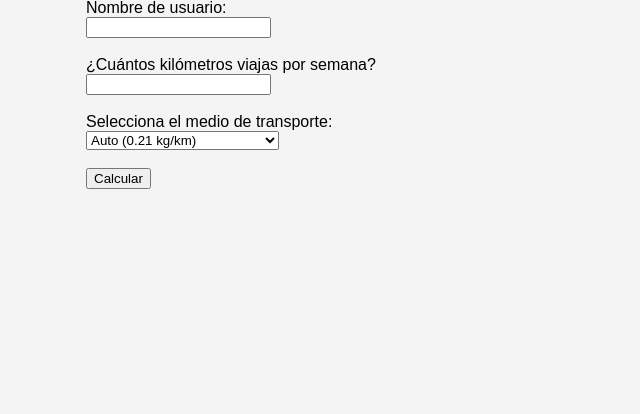
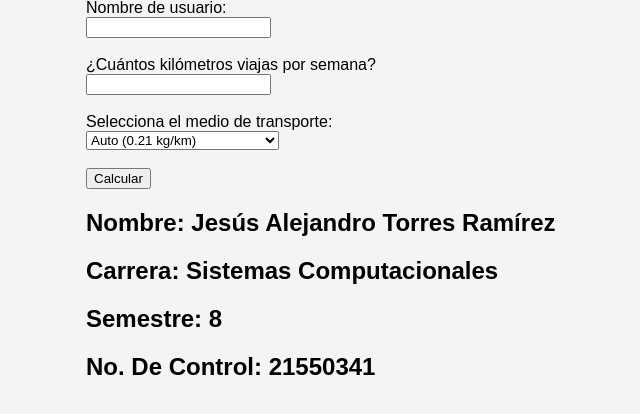
Before and after one commit to yisus2099/Calculadora-Carbono, a Flask app: page / in a window 1280 px wide. Shown: the part 134-548 px from the top of the page, without its empty margins (304-944 px from the left). Run offline with Flask 3, Linux system fonts and the light colour scheme.

Commit message:
update UI

```diff
--- a/templates/index.html
+++ b/templates/index.html
@@ -43,5 +43,12 @@
             {% endfor %}
         </ul>
     {% endif %}
+
+    <div>
+        <h2>Nombre: Jesús Alejandro Torres Ramírez</h2>
+        <h2>Carrera: Sistemas Computacionales</h2>
+        <h2>Semestre: 8</h2>
+        <h2>No. De Control: 21550341</h2>
+    </div>
 </body>
 </html>
```
